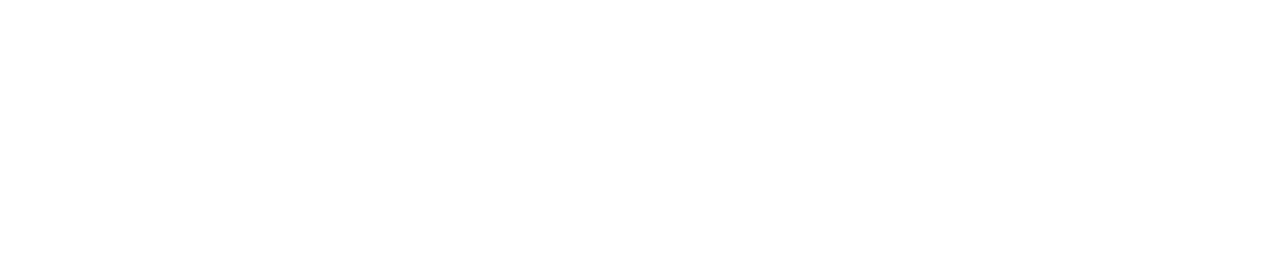
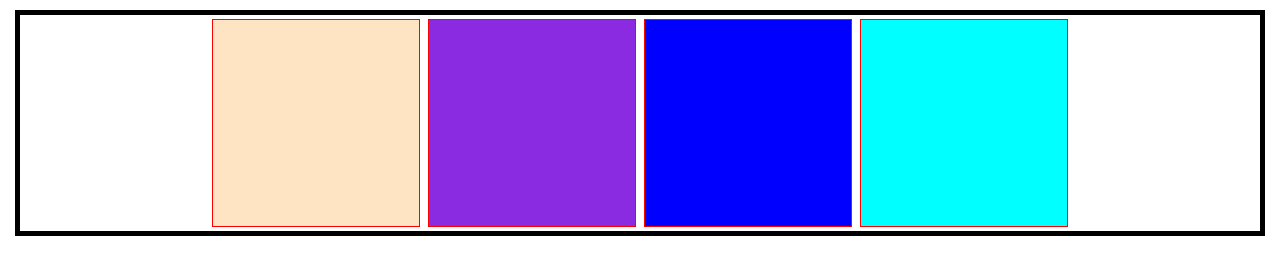
Before and after one commit to sabhyashaw/Twailwind-learn, a plain HTML site: page Flexbox/index.html in a window 1280 px wide. Drawn offline with Linux system fonts and the light colour scheme.

Commit message:
display-flex

```diff
--- a/Flexbox/index.html
+++ b/Flexbox/index.html
@@ -7,6 +7,11 @@
     <link rel="stylesheet" href="style.css">
 </head>
 <body>
-
+    <div class="container">
+        <div class="box" id="b1"></div>
+        <div class="box" id="b2"></div>
+        <div class="box" id="b3"></div>
+        <div class="box" id="b4"></div>
+    </div>
 </body>
 </html>
--- a/Flexbox/style.css
+++ b/Flexbox/style.css
@@ -0,0 +1,31 @@
+*{
+    margin: 5px;
+    padding: 0;
+}
+.container{
+    background-color: white;
+    border: 5px solid black;
+    display: flex;
+    flex-direction: row;
+    flex-wrap: wrap;
+    justify-content: center;
+}
+.box{
+    width: 200px;
+    height: 200px;
+    border: 1px solid red;
+    margin: 4px;
+    padding: 3px;
+}
+#b1{
+    background-color: bisque;
+}
+#b2{
+    background-color: blueviolet;
+}
+#b3{
+    background-color: blue;
+}
+#b4{
+    background-color: aqua;
+}
--- a/Positons-Properties/style.css
+++ b/Positons-Properties/style.css
@@ -25,7 +25,7 @@
 /* Absolute position */
 .img2{
     position: absolute;
-    top: 100px;
+    top: 50px;
 }
 /* Fixed Position */
 .img3{
```
